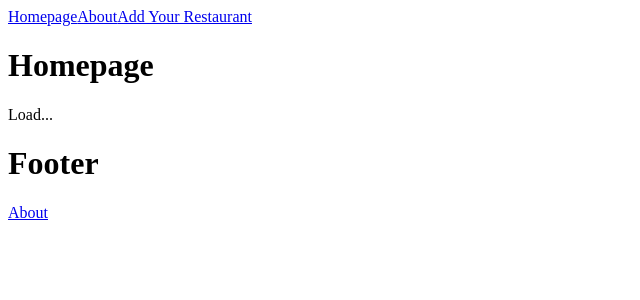
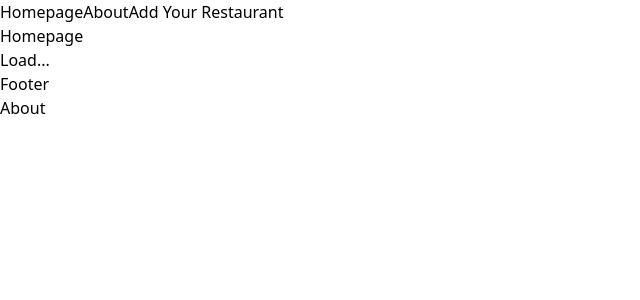
Before and after one commit to ironhack-the-spoon/project2, a React (Vite) app: page / in a window 1280 px wide. Shown: the top 300 px of the page, without its empty margins (0-640 px from the left). Built offline with nearby package versions, Linux system fonts and the light colour scheme; no server answers.

Commit message:
Install tailwind

```diff
--- a/package.json
+++ b/package.json
@@ -20,11 +20,14 @@
     "@types/react": "^18.3.12",
     "@types/react-dom": "^18.3.1",
     "@vitejs/plugin-react": "^4.3.3",
+    "autoprefixer": "^10.4.20",
     "eslint": "^9.13.0",
     "eslint-plugin-react": "^7.37.2",
     "eslint-plugin-react-hooks": "^5.0.0",
     "eslint-plugin-react-refresh": "^0.4.14",
     "globals": "^15.11.0",
+    "postcss": "^8.4.47",
+    "tailwindcss": "^3.4.14",
     "vite": "^5.4.10"
   }
 }
--- a/src/style/App.css
+++ b/src/style/App.css
@@ -1,3 +1,7 @@
+@tailwind base;
+@tailwind components;
+@tailwind utilities;
+
 .restaurants-container {
   display: flex;
   flex-wrap: wrap;
--- /dev/null
+++ b/tailwind.config.js
@@ -0,0 +1,8 @@
+/** @type {import('tailwindcss').Config} */
+export default {
+  content: [],
+  theme: {
+    extend: {},
+  },
+  plugins: [],
+}
```
Also changed, not shown: 1 other file (tests, documents, lock files or other folders). Lines whose indentation alone changed are shown as unchanged.
